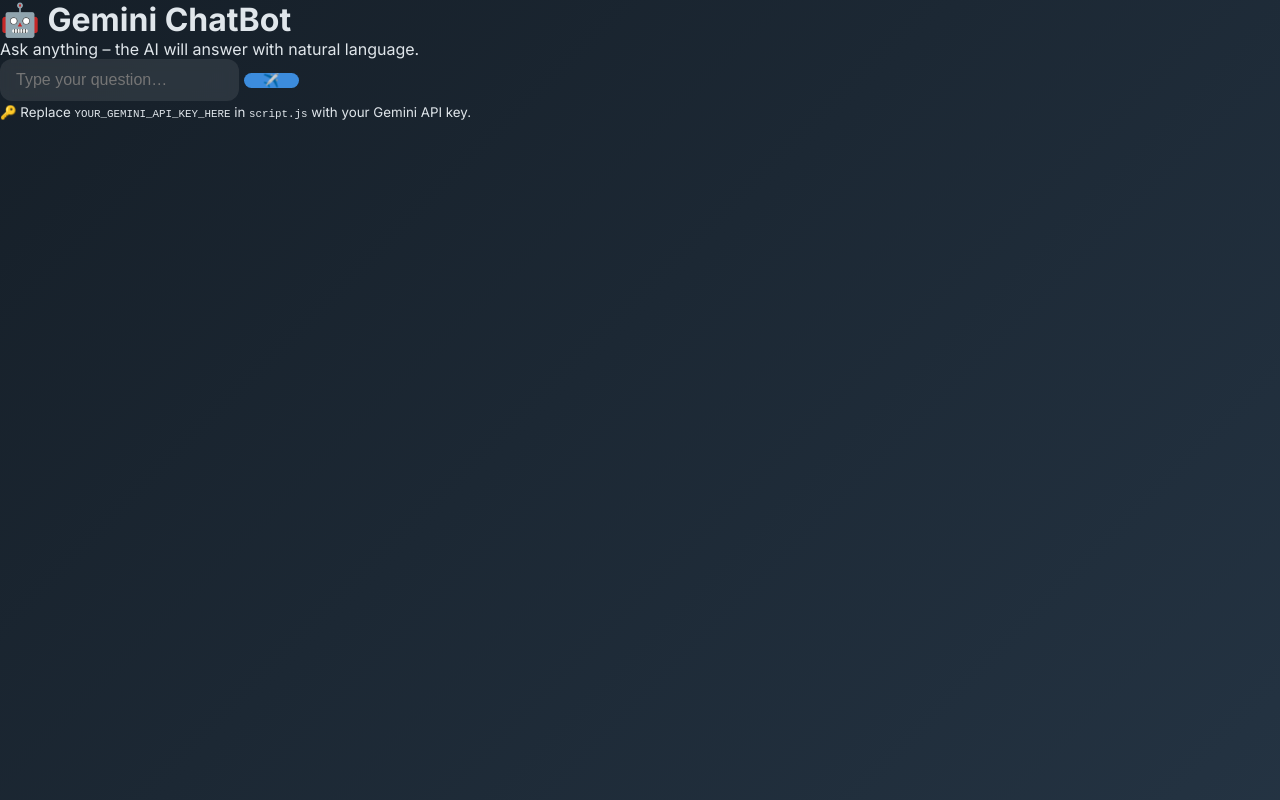
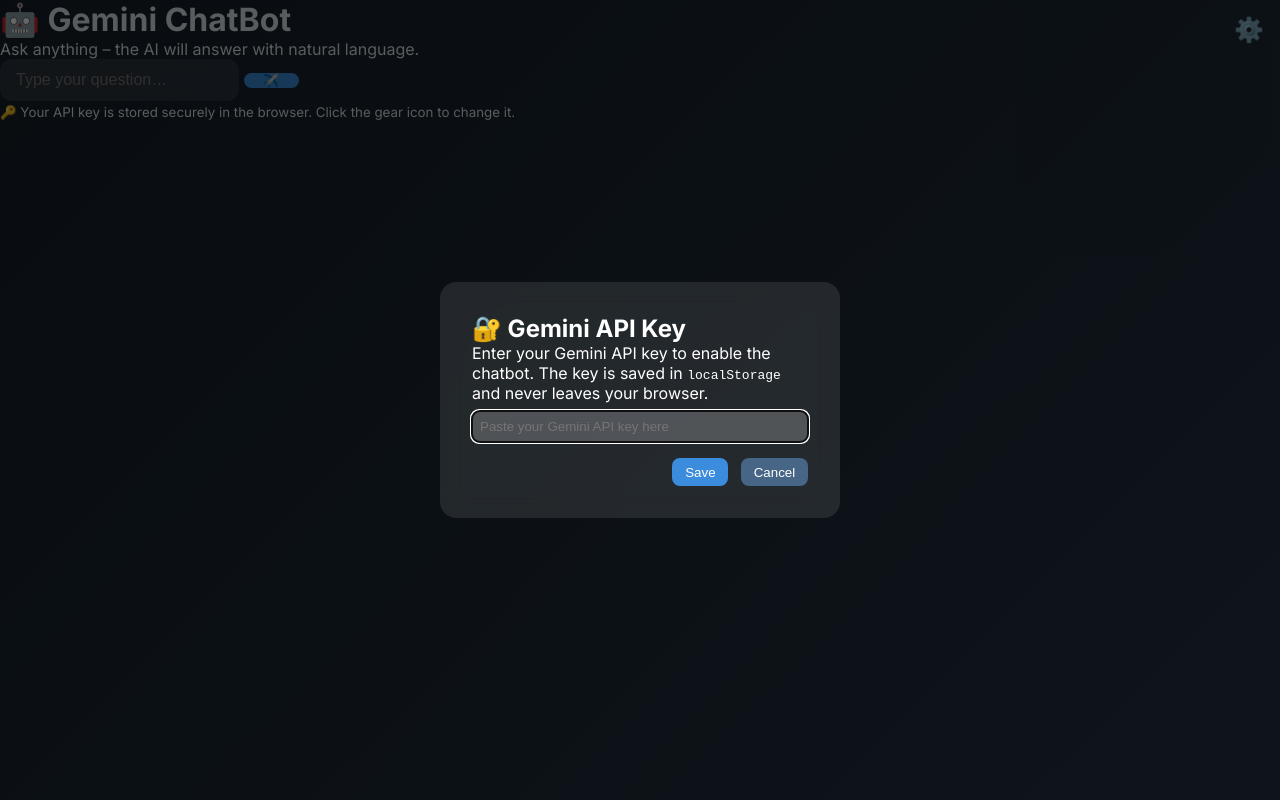
Before and after one commit to a71143055/MKPro, a plain HTML site: page index.html in a window 1280 px wide. Drawn offline with Linux system fonts and the light colour scheme.

Commit message:
feat: implement secure Gemini API key management using localStorage and a modal UI

```diff
--- a/assets/script.js
+++ b/assets/script.js
@@ -1,9 +1,51 @@
 // assets/script.js
-// Simple Gemini client – replace YOUR_GEMINI_API_KEY_HERE with your key.
-const API_KEY = "YOUR_GEMINI_API_KEY_HERE"; // <<< edit before publishing
+// Simple Gemini client – API key is stored in localStorage.
+let API_KEY = null; // will be loaded from localStorage
 const ENDPOINT = "https://generativelanguage.googleapis.com/v1beta/models/gemini-1.5-flash:generateContent";
 
+// Load API key from localStorage; if missing, show modal
+function loadApiKey() {
+  const stored = localStorage.getItem("gemini_api_key");
+  if (stored) {
+    API_KEY = stored;
+    return true;
+  }
+  // show modal to ask for key
+  openKeyModal();
+  return false;
+}
+
+function openKeyModal() {
+  document.getElementById("api-key-modal").classList.remove("hidden");
+  document.getElementById("api-key-input").focus();
+}
+
+function closeKeyModal() {
+  document.getElementById("api-key-modal").classList.add("hidden");
+}
+
+function saveApiKey() {
+  const key = document.getElementById("api-key-input").value.trim();
+  if (key) {
+    localStorage.setItem("gemini_api_key", key);
+    API_KEY = key;
+    closeKeyModal();
+  } else {
+    alert("API key cannot be empty.");
+  }
+}
+
+// Settings button opens modal
+document.getElementById("settings-btn").addEventListener("click", openKeyModal);
+// Modal action buttons
+document.getElementById("save-key-btn").addEventListener("click", saveApiKey);
+document.getElementById("close-key-btn").addEventListener("click", closeKeyModal);
+
 async function callGemini(prompt) {
+  if (!API_KEY) {
+    loadApiKey();
+    throw new Error("API Key required");
+  }
   const response = await fetch(`${ENDPOINT}?key=${API_KEY}`, {
     method: "POST",
     headers: { "Content-Type": "application/json" },
@@ -53,3 +95,6 @@
 document.getElementById("user-input").addEventListener("keypress", e => {
   if (e.key === "Enter") handleSend();
 });
+
+// Initialize: try loading key; if not present modal will appear
+loadApiKey();
--- a/assets/style.css
+++ b/assets/style.css
@@ -99,3 +99,62 @@
   #input-area { flex-direction: column; }
   #send-btn { width: 100%; }
 }
+
+/* Modal styling */
+.modal {
+  position: fixed;
+  inset: 0;
+  background: rgba(0, 0, 0, 0.6);
+  display: flex;
+  align-items: center;
+  justify-content: center;
+  z-index: 1000;
+}
+.modal.hidden {
+  display: none;
+}
+.modal-content {
+  background: rgba(255, 255, 255, 0.1);
+  backdrop-filter: blur(12px);
+  padding: 2rem;
+  border-radius: 1rem;
+  width: 90%;
+  max-width: 400px;
+  color: #fff;
+}
+.modal-content input {
+  width: 100%;
+  padding: 0.5rem;
+  margin-top: 0.5rem;
+  border: none;
+  border-radius: 0.5rem;
+  background: rgba(255, 255, 255, 0.2);
+  color: #fff;
+}
+.modal-actions {
+  margin-top: 1rem;
+  text-align: right;
+}
+.modal-actions button {
+  margin-left: 0.5rem;
+  padding: 0.4rem 0.8rem;
+  border: none;
+  border-radius: 0.5rem;
+  background: hsl(210, 70%, 55%);
+  color: #fff;
+  cursor: pointer;
+}
+.modal-actions button.secondary {
+  background: hsl(210, 30%, 40%);
+}
+/* Settings button */
+.settings {
+  position: fixed;
+  top: 1rem;
+  right: 1rem;
+  background: transparent;
+  border: none;
+  font-size: 1.5rem;
+  cursor: pointer;
+  color: #fff;
+}
--- a/index.html
+++ b/index.html
@@ -28,9 +28,26 @@
       <button id="send-btn" aria-label="Send message">✈️</button>
     </div>
     <footer>
-      <small>🔑 Replace <code>YOUR_GEMINI_API_KEY_HERE</code> in <code>script.js</code> with your Gemini API key.</small>
+      <small>🔑 Your API key is stored securely in the browser. Click the gear icon to change it.</small>
     </footer>
   </div>
+
+  <!-- API Key Modal -->
+  <div id="api-key-modal" class="modal hidden">
+    <div class="modal-content">
+      <h2>🔐 Gemini API Key</h2>
+      <p>Enter your Gemini API key to enable the chatbot. The key is saved in <code>localStorage</code> and never leaves your browser.</p>
+      <input type="password" id="api-key-input" placeholder="Paste your Gemini API key here" />
+      <div class="modal-actions">
+        <button id="save-key-btn" class="primary">Save</button>
+        <button id="close-key-btn" class="secondary">Cancel</button>
+      </div>
+    </div>
+  </div>
+
+  <!-- Settings button -->
+  <button id="settings-btn" class="settings" aria-label="API key settings">⚙️</button>
+
   <script src="assets/script.js"></script>
 </body>
 </html>
```
